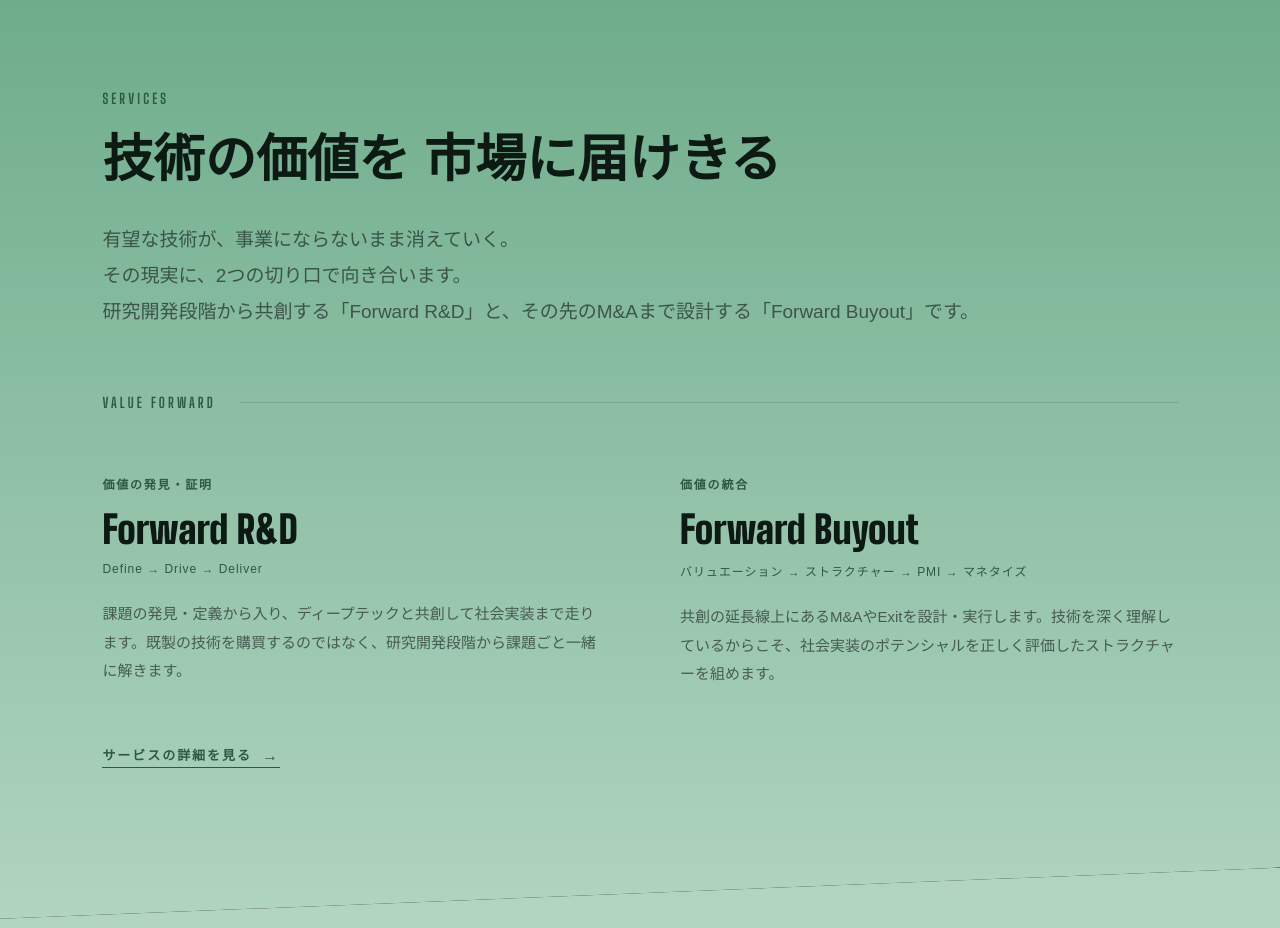
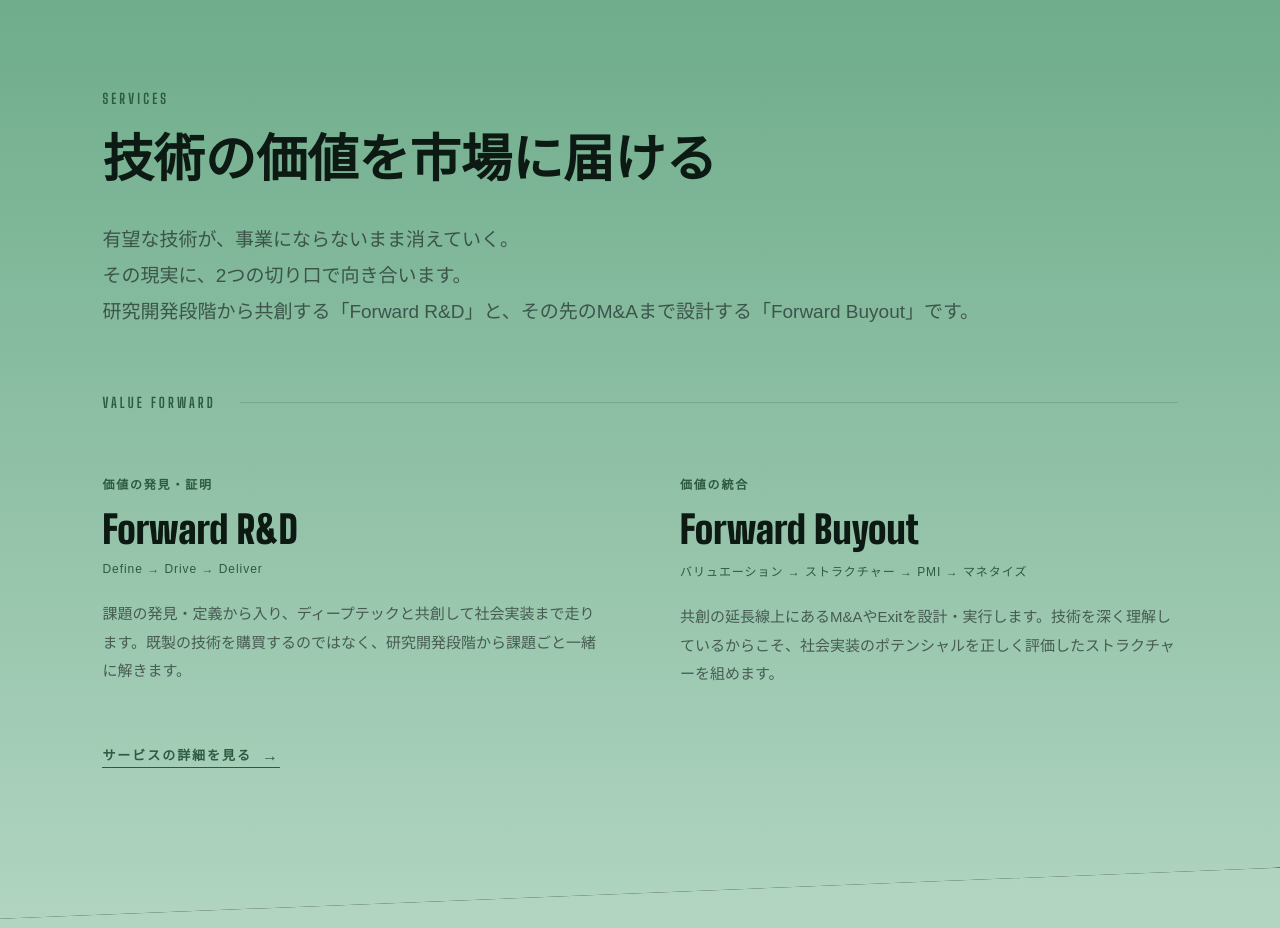
Before and after one commit to yujiro-a/boar-partners-website, an Astro site: page / in a window 1280 px wide. Shown: the part 6540-7468 px from the top of the page. Built offline with nearby package versions, Linux system fonts and the light colour scheme; Astro itself is replaced by a stand-in of ours.

Commit message:
fix: Servicesタイトル文言修正

```diff
--- a/src/components/App.jsx
+++ b/src/components/App.jsx
@@ -773,7 +773,7 @@ function Services() {
       <div style={{ maxWidth: 1080, margin: "0 auto", position: "relative", zIndex: 1 }}>
         <SectionLabel color={COLORS.G200}>Services</SectionLabel>
         <TextReveal
-          lines={["技術の価値を 市場に届けきる"]}
+          lines={["技術の価値を市場に届ける"]}
           fontSize="clamp(28px,4vw,60px)"
           color={L.text}
           style={{ marginBottom: 32 }}
```
